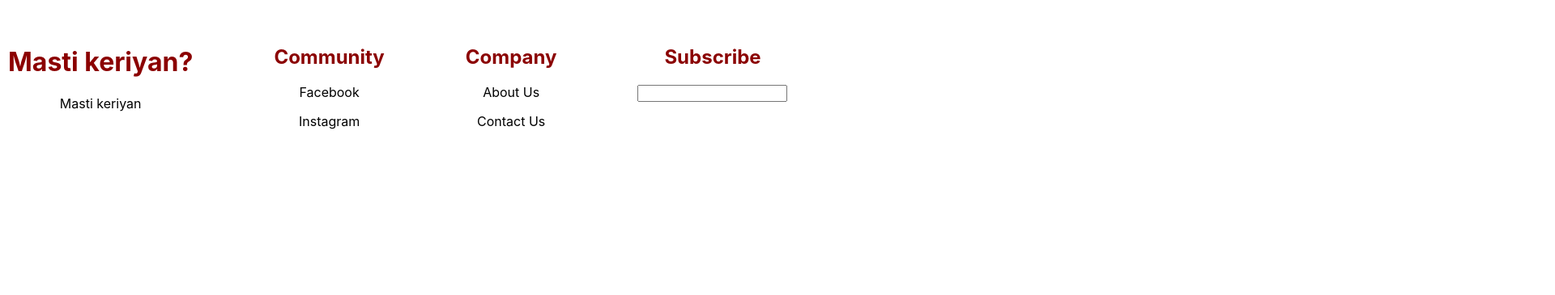
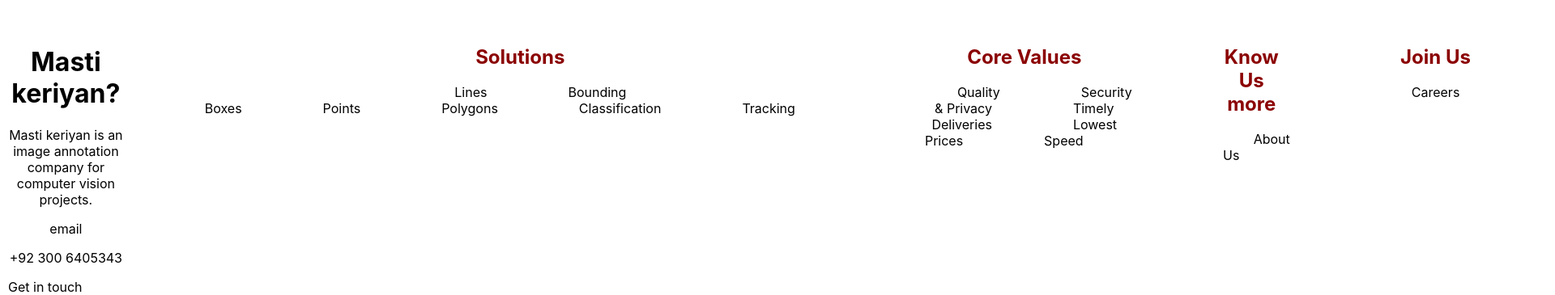
Before and after one commit to D3nii/React-Projects, a React (Create React App) app in the folder prox/: page / in a window 1280 px wide. Shown: the part 2444-2809 px from the top of the page at 81% size, 1920 px wide, since content can reach past the window. Before the commit the page ends 2620 px from the top, so only its background shows below. Built offline with nearby package versions, Linux system fonts and the light colour scheme.

Commit message:
Update Footer.js

```diff
--- a/prox/src/Components/Footer.js
+++ b/prox/src/Components/Footer.js
@@ -1,4 +1,6 @@
 import React from "react";
+
+import { linkedin } from "react-icons/fa";
 
 import "../Style/Footer.css";
 
@@ -12,24 +14,54 @@ class Footer extends React.Component {
       <div id="App">
         <br />
         <div id="col">
-          <div id="jak">
+          <div id="footerMain">
             <h1>Masti keriyan?</h1>
-            <p>Masti keriyan</p>
+            <p>
+              Masti keriyan is an image annotation company for computer vision
+              projects.{" "}
+            </p>
+            <a href={"mailto:" + "EMAIL"}>email</a>
+            <p>+92 300 6405343</p>
+            <span>Get in touch</span>
+            <a href="/">
+              <linkedin />
+              <i class="fab fa-linkedin"></i>
+            </a>
           </div>
 
           <div id="col1">
-            <h2>Community</h2>
-            <p>Facebook</p>
-            <p>Instagram</p>
+            <h2>Solutions</h2>
+            <a href="/">Lines</a>
+            <a href="/">Bounding Boxes</a>
+            <a href="/">Points</a>
+            <a href="/">Polygons</a>
+            <a href="/">Classification</a>
+            <a href="/">Tracking</a>
           </div>
+
           <div id="col1">
-            <h2>Company</h2>
-            <p>About Us</p>
-            <p>Contact Us</p>
+            <h2>Core Values</h2>
+            <a href="/">Quality</a>
+            <a href="/">Security & Privacy</a>
+            <a href="/">Timely Deliveries</a>
+            <a href="/">Lowest Prices</a>
+            <a href="/">Speed</a>
           </div>
+
           <div id="col1">
-            <h2>Subscribe</h2>
-            <input type="text" />
+            <h2>Know Us more</h2>
+            <a href="/">About Us</a>
+          </div>
+
+          <div id="col1">
+            <h2>Join Us</h2>
+            <a href="/">Careers</a>
+          </div>
+
+          <div id="col1">
+            <h2>Legals</h2>
+            <a href="/">Terms of Services</a>
+            <a href="/">Privacy Policy</a>
           </div>
         </div>
       </div>
```
